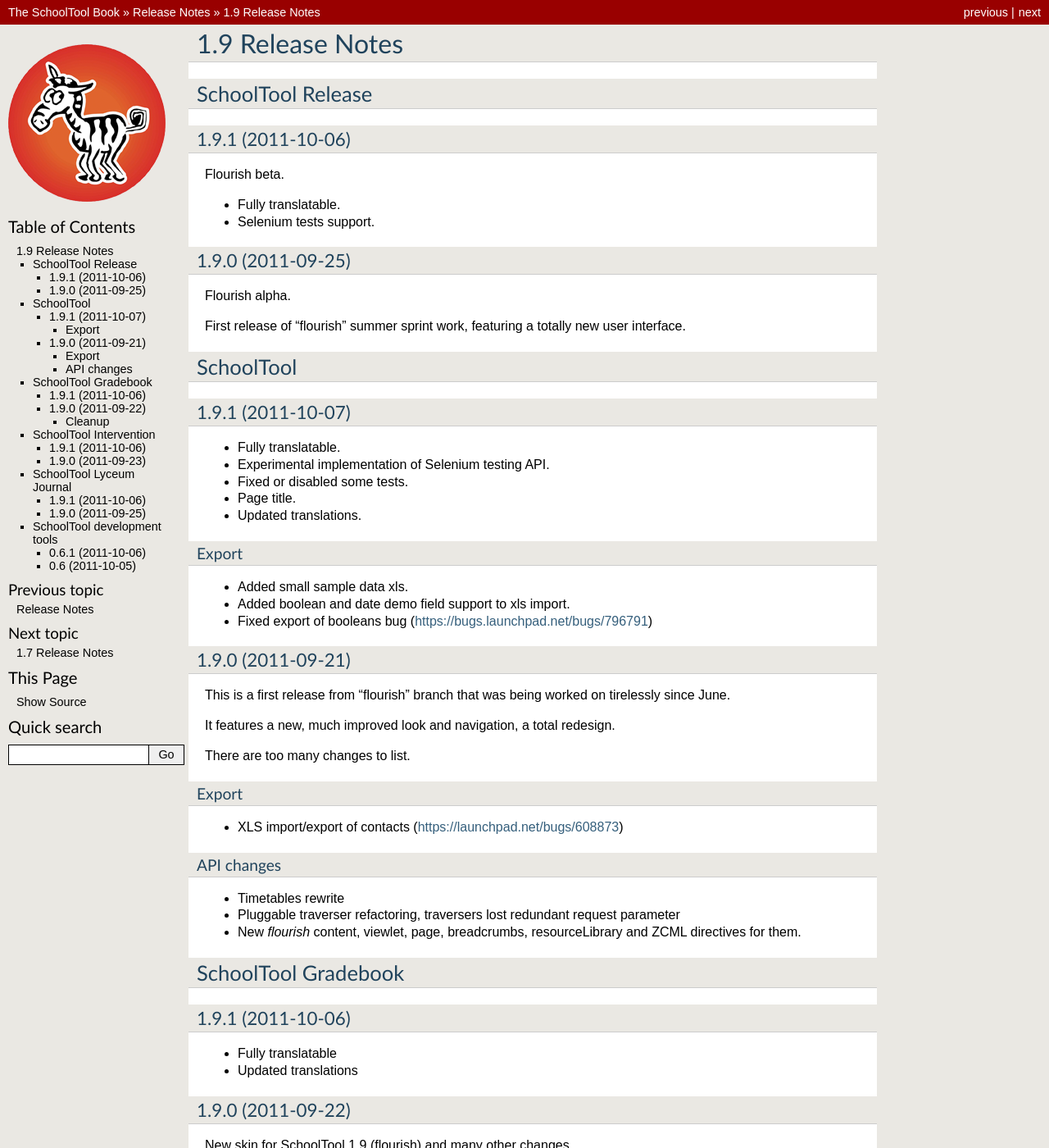
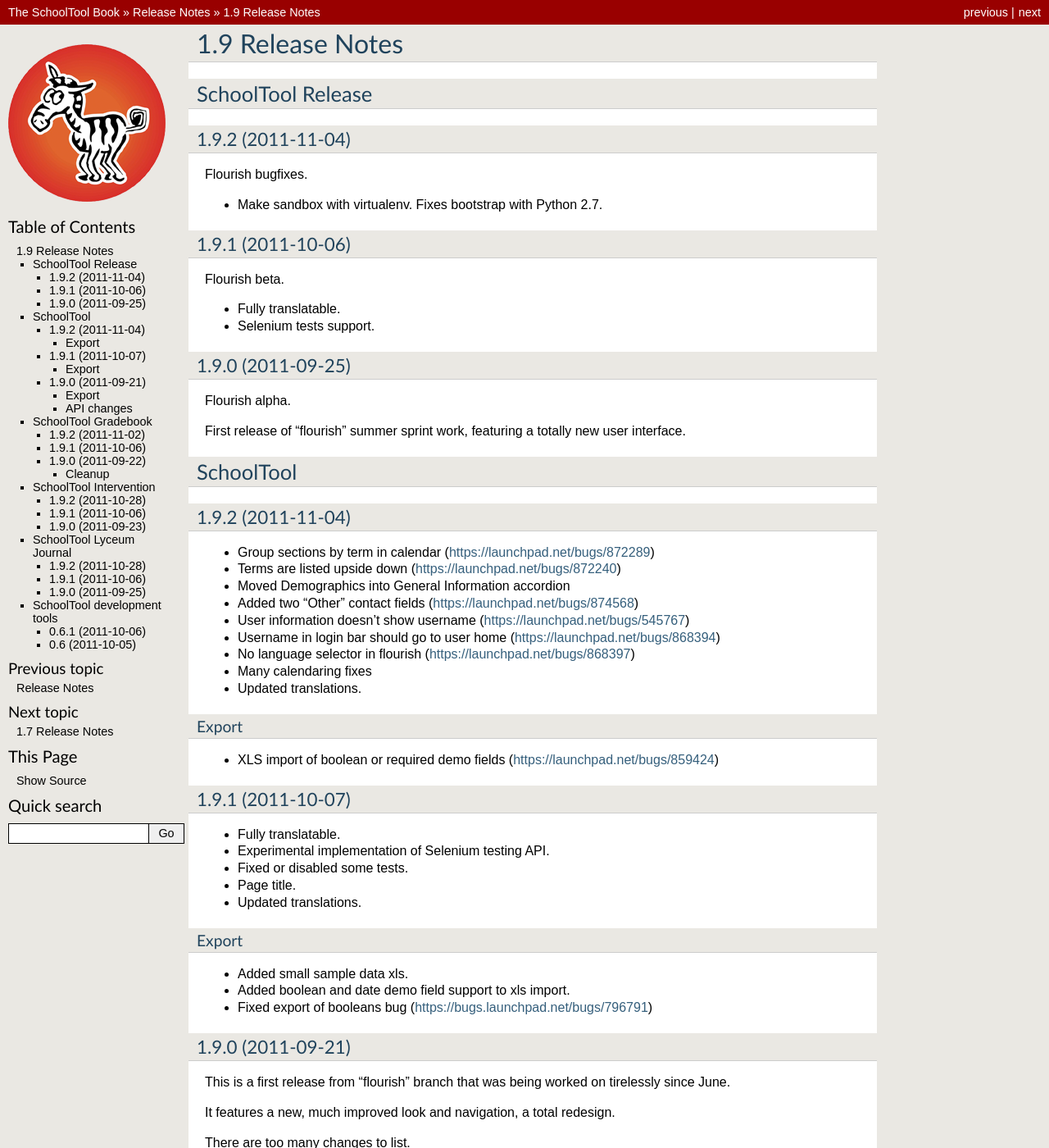
Before and after one commit to schooltool-project/schooltool-book, a Sphinx documentation site: the page built from source/1.9-release-notes.rst, in a window 1280 px wide and 1400 px high. Shown: the whole window at 82% size. Built offline with Sphinx 7.4.7, drawn with Linux system fonts in a browser that asks for light colours; some of the changed text lies outside the part shown.

Commit message:
1.9.2 release

```diff
--- a/source/1.9-release-notes.rst
+++ b/source/1.9-release-notes.rst
@@ -3,6 +3,14 @@
 
 SchoolTool Release
 ==================
+
+1.9.2 (2011-11-04)
+------------------
+
+Flourish bugfixes.
+
+- Make sandbox with virtualenv. Fixes bootstrap with Python 2.7.
+
 
 1.9.1 (2011-10-06)
 ------------------
@@ -24,6 +32,25 @@
 
 SchoolTool
 ==========
+
+1.9.2 (2011-11-04)
+------------------
+
+- Group sections by term in calendar (https://launchpad.net/bugs/872289)
+- Terms are listed upside down (https://launchpad.net/bugs/872240)
+- Moved Demographics into General Information accordion
+- Added two "Other" contact fields (https://launchpad.net/bugs/874568)
+- User information doesn't show username (https://launchpad.net/bugs/545767)
+- Username in login bar should go to user home (https://launchpad.net/bugs/868394)
+- No language selector in flourish (https://launchpad.net/bugs/868397)
+- Many calendaring fixes
+- Updated translations.
+
+Export
+++++++
+
+- XLS import of boolean or required demo fields (https://launchpad.net/bugs/859424)
+
 
 1.9.1 (2011-10-07)
 ------------------
@@ -69,6 +96,15 @@
 SchoolTool Gradebook
 ====================
 
+1.9.2 (2011-11-02)
+------------------
+
+- Fixed the overzealous security checks to improve performance (https://lauchpad.net/bugs/561217)
+- Add a link from Section to Gradebook (https://lauchpad.net/bugs/868426)
+- Fix Gradebook breadcrumb (https://lauchpad.net/bugs/868431)
+- Updated translations
+
+
 1.9.1 (2011-10-06)
 ------------------
 
@@ -91,6 +127,12 @@
 SchoolTool Intervention
 =======================
 
+1.9.2 (2011-10-28)
+------------------
+
+- Updated translations
+
+
 1.9.1 (2011-10-06)
 ------------------
 
@@ -107,6 +149,17 @@
 
 SchoolTool Lyceum Journal
 =========================
+
+1.9.2 (2011-10-28)
+------------------
+
+- Fix saving attendance/grades for months other than first (https://launchpad.net/bugs/879425)
+- Fix upgrading from versions earlier than 1.9 (https://launchpad.net/bugs/859708)
+- Minimize amount of permission checks for performance reasons (https://launchpad.net/bugs/879402)
+- Section stays the same when switching between Gradebook and Journal (https://launchpad.net/bugs/661240)
+- Selenium testing support
+- Update translations
+
 
 1.9.1 (2011-10-06)
 ------------------
```
